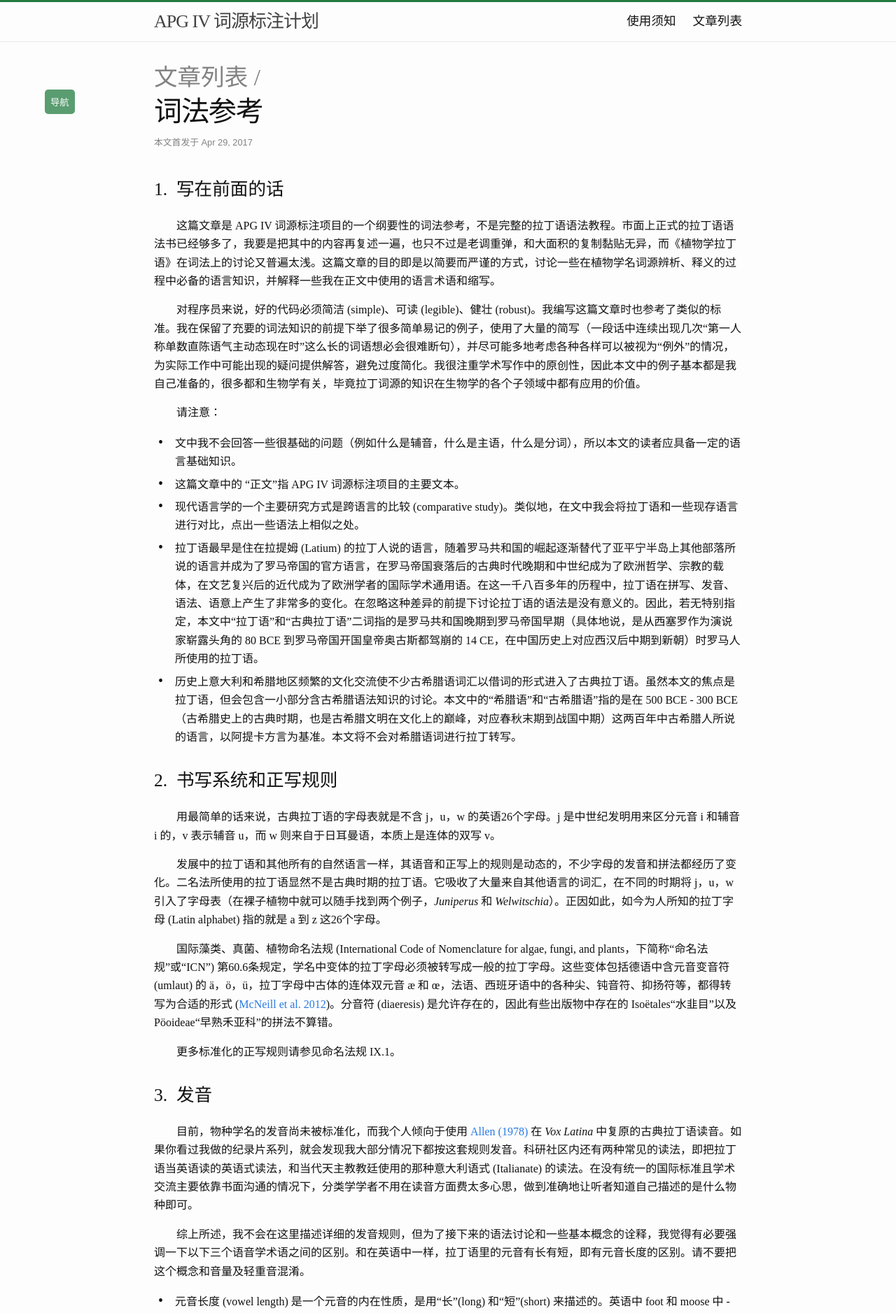
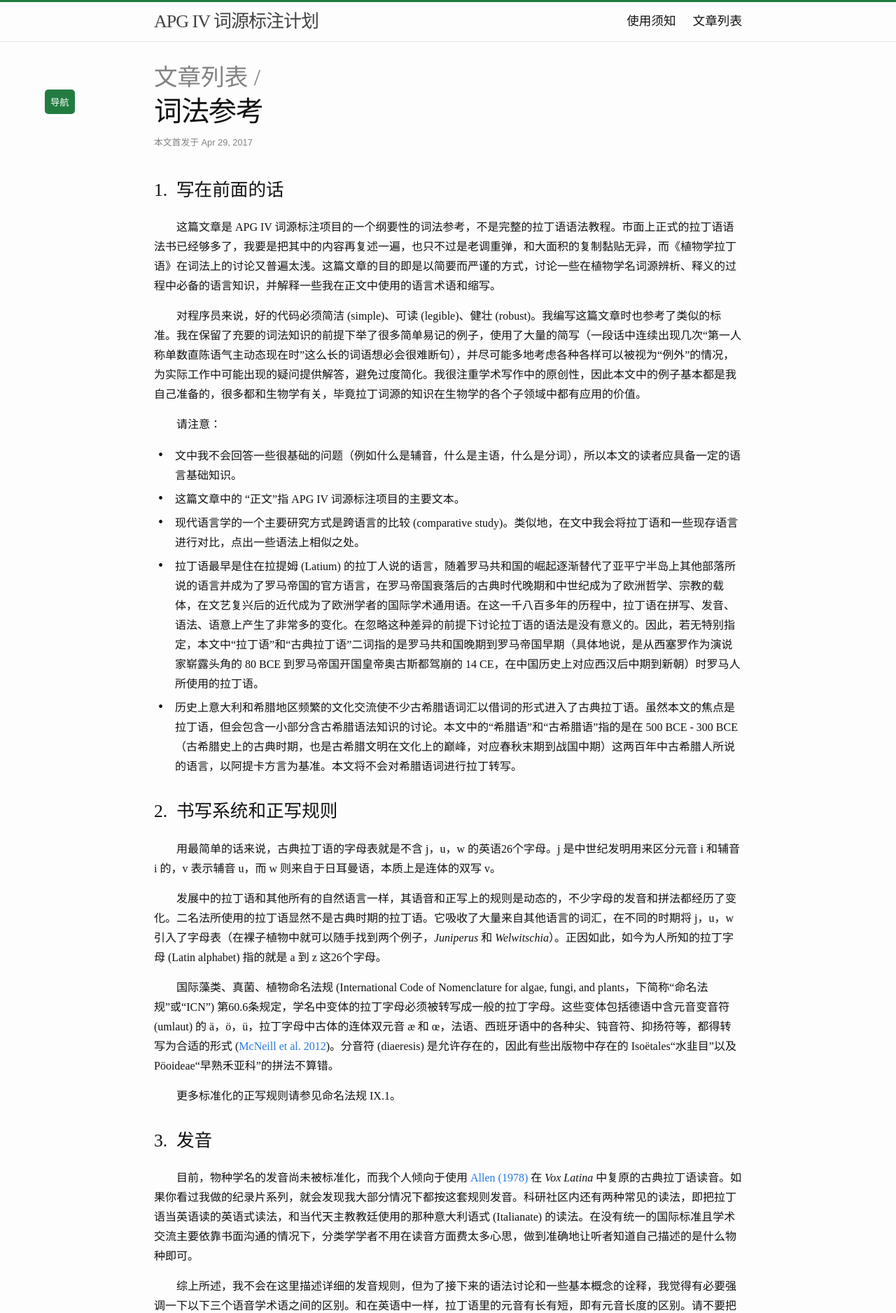
Before and after one commit to LykosEremos/graymatter, a Jekyll site: the page built from _posts/2017-04-28-grammar.markdown, in a window 1280 px wide. Shown: the top 1877 px of the page at 70% size. Built offline with Jekyll 4.4.1, drawn with Linux system fonts in a browser that asks for light colours.

Commit message:
restore main.scss?

```diff
--- a/assets/main.scss
+++ b/assets/main.scss
@@ -71,8 +71,7 @@
 margin-bottom: 30px;
 				line-height: 300%;}
 
-.post-title
-{
+.post-title{
 font-family:"SimHei";
 font-size: 2.5em;
 }
@@ -80,7 +79,7 @@
 
 
 
-.maintext{line-height: 165%;}
+.maintext{line-height: 175%;}
 
 
 p{
@@ -163,6 +162,7 @@
    }
 
 
+
 .table-of-contents{
 	font-weight:300;
 	position:fixed;
@@ -199,7 +199,6 @@
 	padding:1em;
 	line-height:145%;
 	background:rgb(248,248,248);
-	text-indent:0em;
 }
 
 .note-tag{
@@ -210,6 +209,7 @@
 
 
 .paradigm{
+	font-size:1.2em;
 	font-family:serifRoman,'KaiTi','BiauKai','Microsoft YaHei',"微软雅黑", 'STXihei', "华文细黑";
 	margin-top:1em;
 	margin-bottom:1em;
@@ -219,10 +219,10 @@
 
 .paradigm ul li{
 	text-indent:0;
-	padding-left: 0.6em;
-	padding-right: 0.6em;
-	padding-top:0.6em;
-	padding-bottom:0.6em;
+	padding-left: 1em;
+	padding-right: 1em;
+	padding-top:0.5em;
+	padding-bottom:0.5em;
 	display: inline-block;
 	text-align: center;
 	background-color:#f6f6f6;
@@ -230,29 +230,6 @@
 .paradigm ul li:nth-child(odd) {
     background-color: #eaeaea;
 }
-
-.suffixt {
-	text-align: left;
-	text-indent: 2em;
-	margin-top:1em;
-	margin-bottom:1em;
-}
-.suffixt tr:nth-child(odd){
-	text-indent:1em;
-	font-family:Arial,'SimHei','BiauKai','Microsoft YaHei',"微软雅黑", 'STXihei', "华文细黑";
-	font-size:1.05em;
-}
-
-.suffixt tr:nth-child(odd) td{
-    padding-top:1em;
-	padding-bottom:0.2em;
-
-}
-
-.suffixt tr:nth-child(even) td{
-	border-bottom:2px;
-}
-
 
 .paradigm ul li::before {
   content: "";
@@ -272,6 +249,7 @@
 }
 
 
+/* The container <div> - needed to position the dropdown content */
 .dropdown {
     display: inline-block;
 	font-weight:300;
@@ -284,7 +262,7 @@
 .dropbtn {
     background-color: #227c41;
 	color: white;
-	opacity: 0.75;
+	opacity: 1;
 	border-radius: 5px 5px 5px 5px;
     padding: 8px;
     border: none;
@@ -305,11 +283,11 @@
 
 .dpd-content {
 	padding:1em;
-	font-size:1.3em;
+	font-size:1.5em;
     display: none;
     position: absolute;
     background-color: #fbfbfb;
-    min-width: 9em;
+    min-width: 7em;
     box-shadow: 0px 2px 3px 0px rgba(0,0,0,0.4);
     z-index: 1;
 }
@@ -328,7 +306,7 @@
 .navigation .page-link {
 	color: #111;
 	text-align: justify;
-	line-height: 1.5em; font-size:1.1em;font-weight:300;
+	line-height: 1.5; font-size:1.1em;font-weight:300;
 	margin-left: 20px;
 }
 
@@ -407,18 +385,17 @@
 }
 
 
-/*
 @media screen and (min-width: 800px) {
 .dropdown:hover .dpd-content {
 	display:block;
 	opacity:1;
 }
-Change the background color of the dropdown button when the dropdown content is shown
+
+/* Change the background color of the dropdown button when the dropdown content is shown */
 .dropdown:hover .dropbtn {
     background-color:#1a5d31;
 }
 }
-*/
 
 .normal{
     display: block;
```
